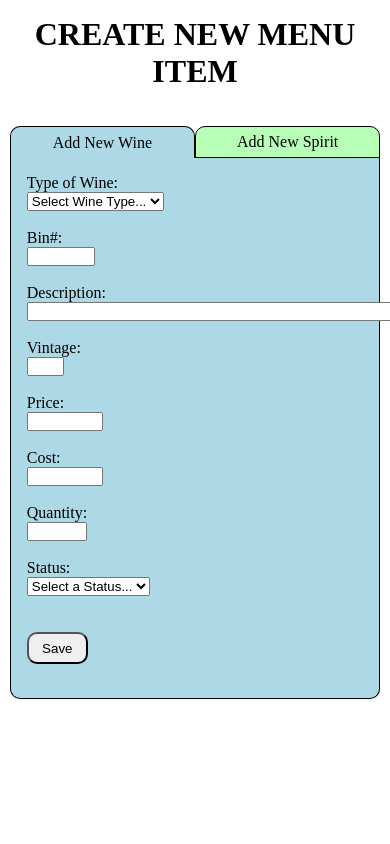
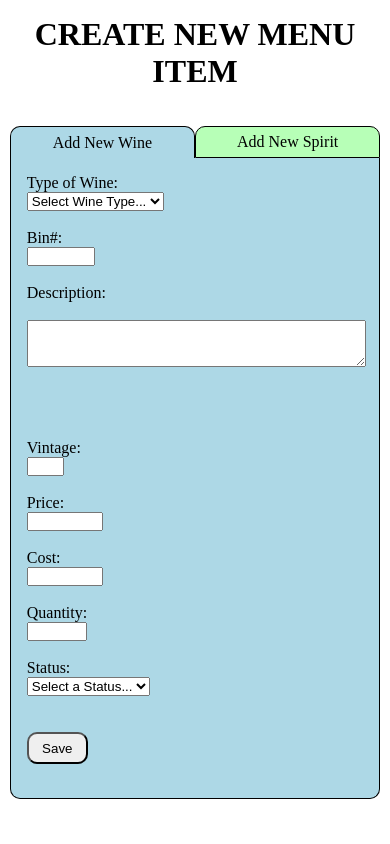
Before and after one commit to DanielAlvarez2/namademo, a Node server app: page /create in a window 390 px wide; the page is wider, and only the part inside the window is pictured. Run offline with Node 20, Linux system fonts and the light colour scheme; some libraries are stand-ins or nearby versions.

Commit message:
make description input mobile-friendly

```diff
--- a/views/create.ejs
+++ b/views/create.ejs
@@ -74,6 +74,35 @@
         .subregion{
             position:absolute;
             display:none;
+        }
+        #description_2rows,
+        #description_3rows,
+        #description_4rows{
+            display:none;
+        }
+        @media (width < 1000px) {
+            #description_2rows{
+                display:block;
+            }
+            #description_1row{
+                display:none;
+            }
+        }
+        @media (width < 500px){
+            #description_3rows{
+                display:block;
+            }
+            #description_2rows{
+                display:none;
+            }
+        }
+        @media (width < 250px){
+            #description_4rows{
+                display:block;
+            }
+            #description_3rows{
+                display:none;
+            }
         }
     </style>
 </head>
@@ -537,7 +566,10 @@
 
             <br><br>
             <label for="description">Description:</label><br>
-            <input type="text" name="description" maxlength="50" size="60">
+            <input id="description_1row" type="text" name="description" maxlength="85" size="120">
+            <textarea id="description_2rows" maxlength="85" rows="2" cols="60"></textarea><br>
+            <textarea id="description_3rows" maxlength="85" rows="3" cols="40"></textarea><br>
+            <textarea id="description_4rows" maxlength="85" rows="4" cols="30"></textarea><br>
 
             <br><br>
             <label for="vintage_size">Vintage:</label><br>
```
